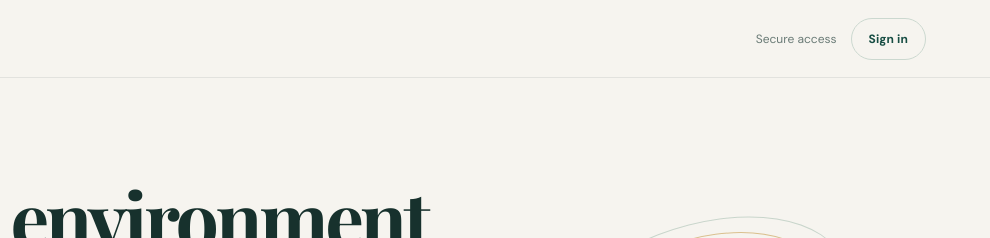
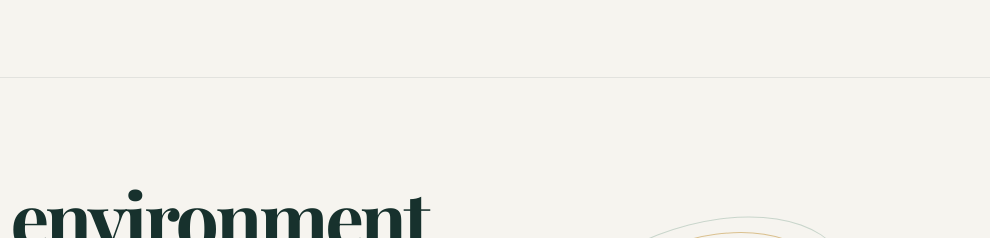
Before and after one commit to elmrad/eduhub, a plain HTML site: page index.html in a window 1280 px wide. Shown: the top 238 px of the page, 290-1280 px from the left. Drawn offline with nearby package versions, Linux system fonts and the light colour scheme.

Commit message:
Remove sign-in controls for public MVP access

```diff
--- a/index.html
+++ b/index.html
@@ -16,10 +16,6 @@
       <span class="brand-mark">C</span>
       <span><strong>CHARACTER</strong><small>Development Lab</small></span>
     </a>
-    <div class="topbar-actions">
-      <span id="authStatus" class="auth-status">Secure access</span>
-      <button id="authButton" class="button button-ghost" type="button">Sign in</button>
-    </div>
   </header>
 
   <main id="top" class="page-shell">
```
